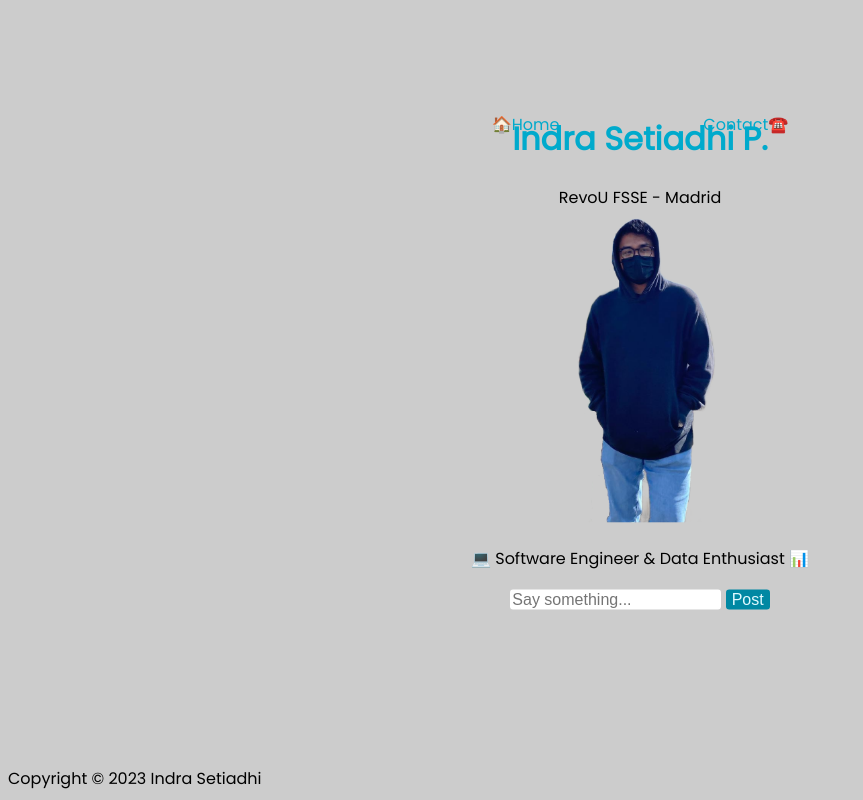
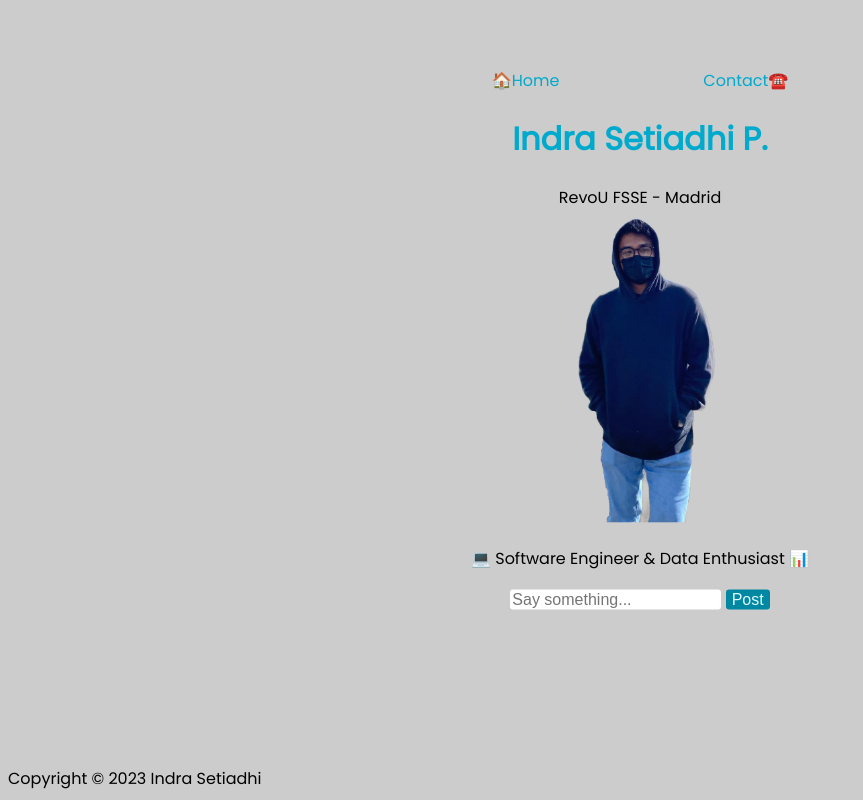
Before and after one commit to revou-fsse-1/w1-my-personal-website-indrasetiadhi4, a plain HTML site: page index.html in a window 1280 px wide. Shown: the top 800 px of the page, without its empty margins (0-863 px from the left). Drawn offline with Linux system fonts and the light colour scheme.

Commit message:
update index.css

```diff
--- a/index.css
+++ b/index.css
@@ -56,6 +56,13 @@ li {
 .navigation {
   display: flex;
   justify-content: space-around;
+  margin: auto;
+  text-align: center;
+  position: absolute;
+  top: 10%;
+  left: 50%;
+  margin-right: -50%;
+  transform: translate(-50%, -50%);
 }
 
 .introduction {
```
